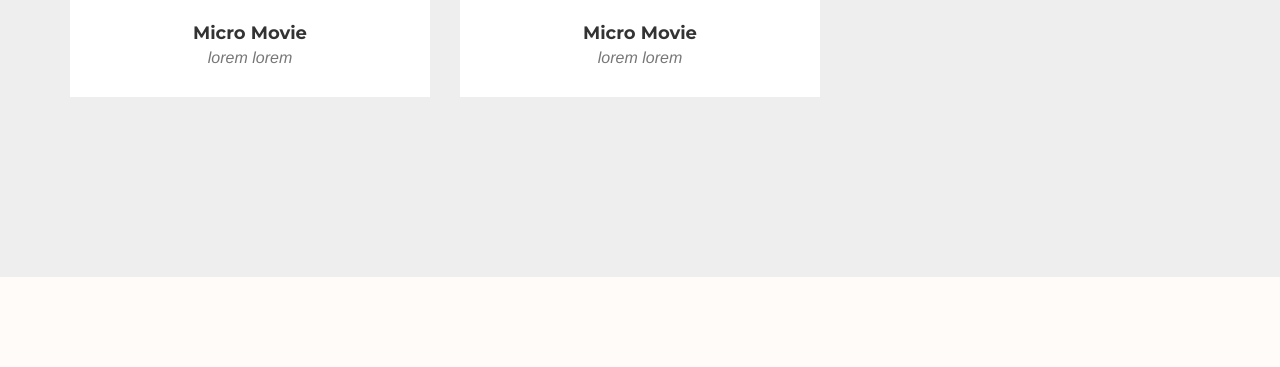
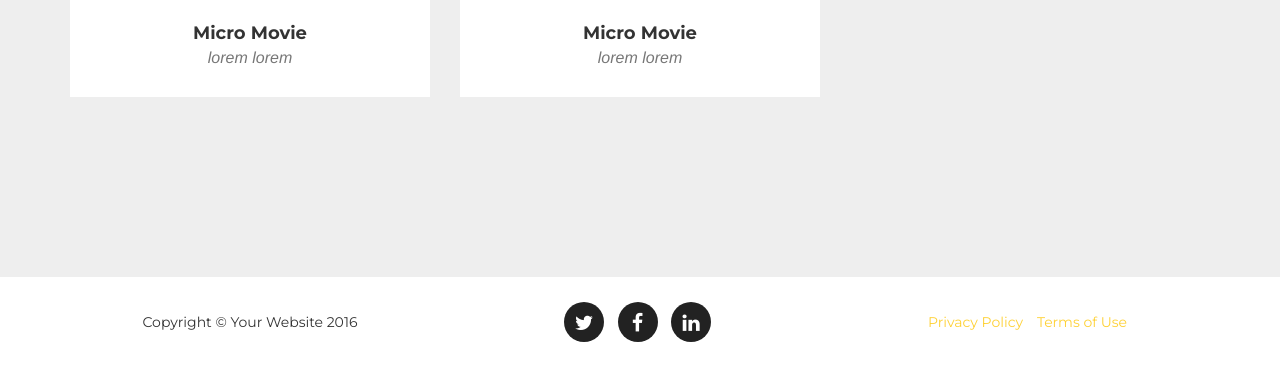
Before and after one commit to microstack/front, a Flask app: page / in a window 1280 px wide. Shown: the part 3158-3525 px from the top of the page. Before the commit the page ends 3435 px from the top, so only its background shows below. Run offline with Flask 2, Linux system fonts and the light colour scheme; some libraries are stand-ins or nearby versions; some web fonts are replaced.

Commit message:
add footer

```diff
--- a/front/templates/base.html
+++ b/front/templates/base.html
@@ -97,6 +97,7 @@
         </div>
     </section>
 
+    {% include "footer.html" %}
 
     {% block modals %}
     {% endblock %}
--- /dev/null
+++ b/front/templates/footer.html
@@ -0,0 +1,27 @@
+<footer>
+    <div class="container">
+        <div class="row">
+            <div class="col-md-4">
+                <span class="copyright">Copyright &copy; Your Website 2016</span>
+            </div>
+            <div class="col-md-4">
+                <ul class="list-inline social-buttons">
+                    <li><a href="#"><i class="fa fa-twitter"></i></a>
+                    </li>
+                    <li><a href="#"><i class="fa fa-facebook"></i></a>
+                    </li>
+                    <li><a href="#"><i class="fa fa-linkedin"></i></a>
+                    </li>
+                </ul>
+            </div>
+            <div class="col-md-4">
+                <ul class="list-inline quicklinks">
+                    <li><a href="#">Privacy Policy</a>
+                    </li>
+                    <li><a href="#">Terms of Use</a>
+                    </li>
+                </ul>
+            </div>
+        </div>
+    </div>
+</footer>
```
